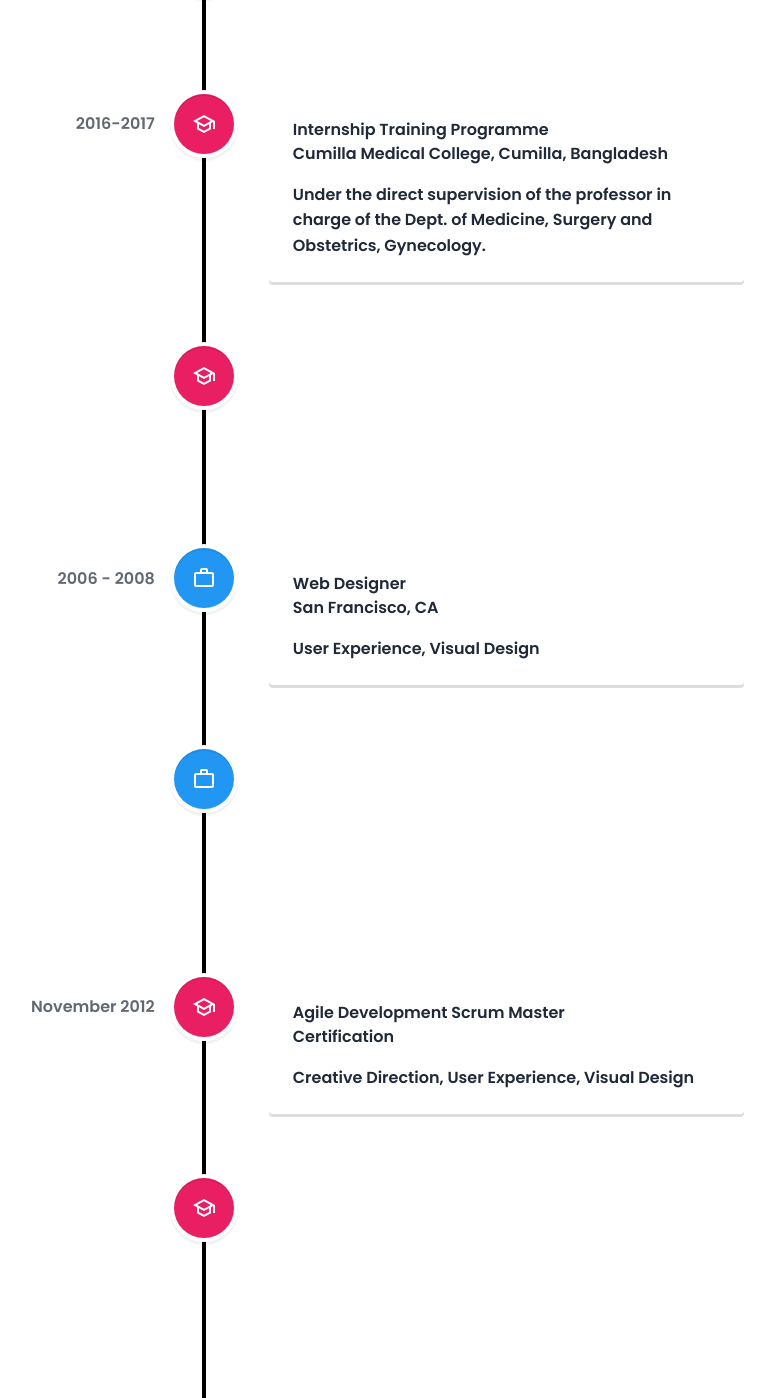
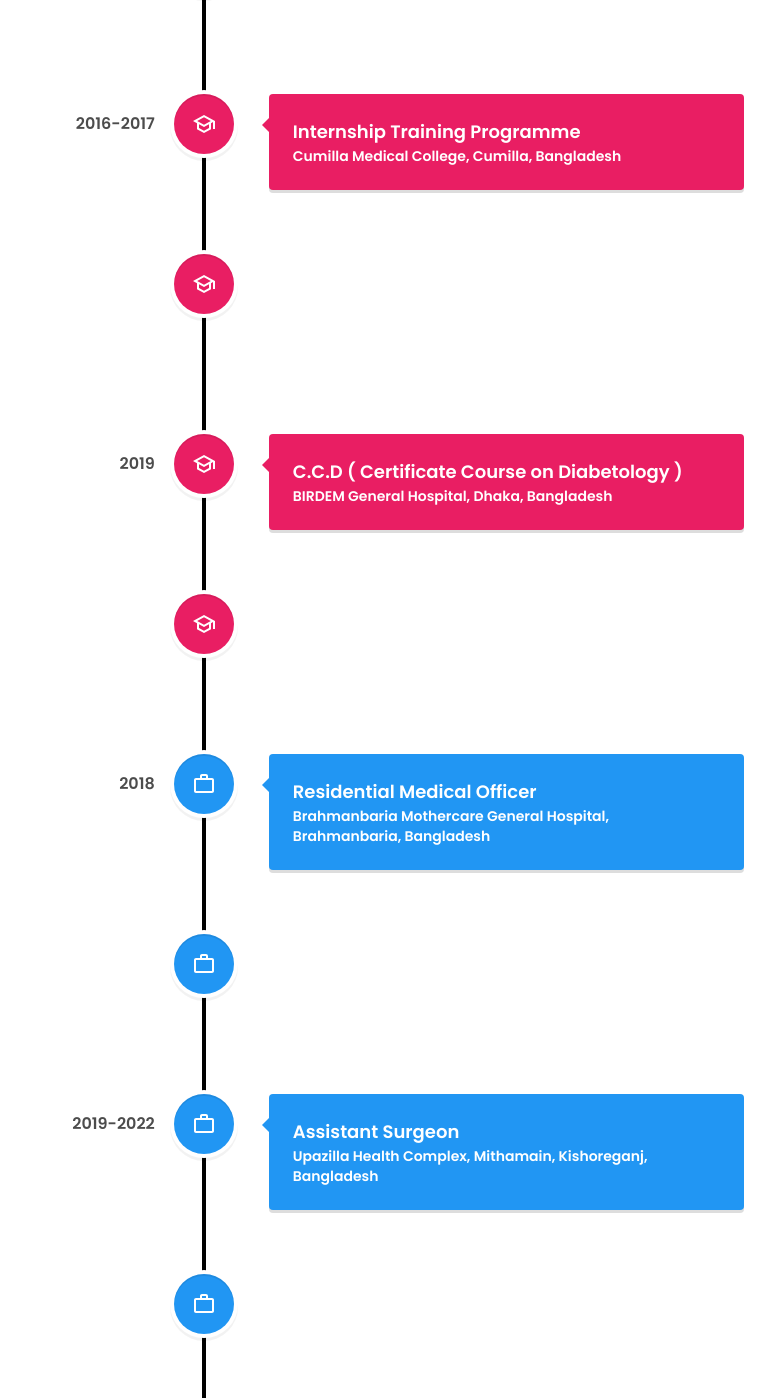
Before and after one commit to muhammad-jiku/jikmunn-doctor-abdul-kader, a Next.js app: page /about in a window 1280 px wide. Shown: the part 1715-3113 px from the top of the page, without its empty margins (436-1211 px from the left). Built offline with nearby package versions, Linux system fonts and the light colour scheme.

Commit message:
Style modification and text modification

```diff
--- a/components/About/AboutDetails.jsx
+++ b/components/About/AboutDetails.jsx
@@ -41,7 +41,7 @@ function AboutDetails() {
             I received the certificate of full registration as a medical
             practitioner. And I have then, completed a three-month course of
             Certificate in Medical Ultrasound (C.M.U). I have completed the
-            six-month certificate course on the Diabetology under Distine
+            six-month certificate course on the Diabetology under Distance
             Learning Programme (DLP). I Passed the 39th BCS (Health) & attended
             Orientation training developed by DGHS and joined as an Assitant
             Surgeon. In my spare time, I watch Football matches, and Movies.
--- a/components/About/AboutTimeline.jsx
+++ b/components/About/AboutTimeline.jsx
@@ -21,62 +21,120 @@ function AboutTimeline() {
         <VerticalTimelineElement
           className='vertical-timeline-element--education'
           date='2016'
+          dateClassName='dateInfo'
+          contentStyle={{
+            background: 'rgb(233, 30, 99)',
+            color: '#fff',
+          }}
+          contentArrowStyle={{
+            borderRight: '7px solid  rgb(233, 30, 99)',
+          }}
           iconStyle={{ background: 'rgb(233, 30, 99)', color: '#fff' }}
           icon={<MdOutlineSchool />}
         >
-          <h3 className='vertical-timeline-element-title'>M.B.B.S</h3>
-          <h4 className='vertical-timeline-element-subtitle'>
+          <h3 className='vertical-timeline-element-title text-lg font-bold'>
+            M.B.B.S
+          </h3>
+          <h4 className='vertical-timeline-element-subtitle mt-2 text-sm font-semibold'>
             Cumilla Medical College, Cumilla, Bangladesh
           </h4>
-          {/* <p>Strategy, Social Media</p> */}
         </VerticalTimelineElement>
         {/* 2nd */}
         <VerticalTimelineElement
           className='vertical-timeline-element--work'
           date='2016-2017'
+          dateClassName='dateInfo'
+          contentStyle={{
+            background: 'rgb(233, 30, 99)',
+            color: '#fff',
+          }}
+          contentArrowStyle={{
+            borderRight: '7px solid  rgb(233, 30, 99)',
+          }}
           // iconStyle={{ background: 'rgb(33, 150, 243)', color: '#fff' }}
           // icon={<MdWorkOutline />}
           iconStyle={{ background: 'rgb(233, 30, 99)', color: '#fff' }}
           icon={<MdOutlineSchool />}
         >
-          <h3 className='vertical-timeline-element-title'>
+          <h3 className='vertical-timeline-element-title text-lg font-bold'>
             Internship Training Programme
           </h3>
-          <h4 className='vertical-timeline-element-subtitle'>
+          <h4 className='vertical-timeline-element-subtitle mt-2 text-sm font-semibold'>
             Cumilla Medical College, Cumilla, Bangladesh
           </h4>
-          <p>
-            Under the direct supervision of the professor in charge of the Dept.
-            of Medicine, Surgery and Obstetrics, Gynecology.
-          </p>
         </VerticalTimelineElement>
         {/* 3rd */}
         <VerticalTimelineElement
           className='vertical-timeline-element--work'
-          date='2017'
+          date='2018'
+          dateClassName='dateInfo'
+          contentStyle={{
+            background: 'rgb(233, 30, 99)',
+            color: '#fff',
+          }}
+          contentArrowStyle={{
+            borderRight: '7px solid  rgb(233, 30, 99)',
+          }}
           iconStyle={{ background: 'rgb(233, 30, 99)', color: '#fff' }}
           icon={<MdOutlineSchool />}
         >
-          <h3 className='vertical-timeline-element-title'>B.M.D.C </h3>
-          <h4 className='vertical-timeline-element-subtitle'>
-            Los Angeles, CA
+          <h3 className='vertical-timeline-element-title text-lg font-bold'>
+            C.M.U ( Certificate in Medical Ultrasound )
+          </h3>
+          <h4 className='vertical-timeline-element-subtitle mt-2 text-sm font-semibold'>
+            Center for Medical Ultrasound & Doppler (CMUD) Pvt. Ltd, Chattogram,
+            Bangladesh
           </h4>
-          <p>User Experience, Visual Design</p>
+          {/* <p>User Experience, Visual Design</p> */}
         </VerticalTimelineElement>
         {/* 4th */}
         <VerticalTimelineElement
           className='vertical-timeline-element--work'
-          date='2006 - 2008'
-          iconStyle={{ background: 'rgb(33, 150, 243)', color: '#fff' }}
-          icon={<MdWorkOutline />}
+          date='2019'
+          dateClassName='dateInfo'
+          contentStyle={{
+            background: 'rgb(233, 30, 99)',
+            color: '#fff',
+          }}
+          contentArrowStyle={{
+            borderRight: '7px solid  rgb(233, 30, 99)',
+          }}
+          // iconStyle={{ background: 'rgb(33, 150, 243)', color: '#fff' }}
+          // icon={<MdWorkOutline />}
+          iconStyle={{ background: 'rgb(233, 30, 99)', color: '#fff' }}
+          icon={<MdOutlineSchool />}
         >
-          <h3 className='vertical-timeline-element-title'>Web Designer</h3>
-          <h4 className='vertical-timeline-element-subtitle'>
-            San Francisco, CA
+          <h3 className='vertical-timeline-element-title text-lg font-bold'>
+            C.C.D ( Certificate Course on Diabetology )
+          </h3>
+          <h4 className='vertical-timeline-element-subtitle mt-2 text-sm font-semibold'>
+            BIRDEM General Hospital, Dhaka, Bangladesh
           </h4>
-          <p>User Experience, Visual Design</p>
         </VerticalTimelineElement>
         {/* 5th */}
+        <VerticalTimelineElement
+          className='vertical-timeline-element--work'
+          date='2019'
+          dateClassName='dateInfo'
+          contentStyle={{
+            background: 'rgb(233, 30, 99)',
+            color: '#fff',
+          }}
+          contentArrowStyle={{
+            borderRight: '7px solid  rgb(233, 30, 99)',
+          }}
+          iconStyle={{ background: 'rgb(233, 30, 99)', color: '#fff' }}
+          icon={<MdOutlineSchool />}
+        >
+          <h3 className='vertical-timeline-element-title text-lg font-bold'>
+            B.C.S ( Health )
+          </h3>
+          <h4 className='vertical-timeline-element-subtitle mt-2 text-sm font-semibold'>
+            Ministry of Health and Family Welfare govt. Bangaldesh
+          </h4>
+          {/* <p>User Experience, Visual Design</p> */}
+        </VerticalTimelineElement>
+        {/* 6th */}
         <VerticalTimelineElement
           className='vertical-timeline-element--work'
           contentStyle={{
@@ -86,47 +144,85 @@ function AboutTimeline() {
           contentArrowStyle={{
             borderRight: '7px solid  rgb(33, 150, 243)',
           }}
-          date='2011 - present'
+          date='2018'
           dateClassName='dateInfo'
           iconStyle={{ background: 'rgb(33, 150, 243)', color: '#fff' }}
           icon={<MdWorkOutline />}
         >
-          <h3 className='vertical-timeline-element-title'>Creative Director</h3>
-          <h4 className='vertical-timeline-element-subtitle'>Miami, FL</h4>
-          <p>
-            Creative Direction, User Experience, Visual Design, Project
-            Management, Team Leading
-          </p>
-        </VerticalTimelineElement>
-
-        {/* 6th */}
-        <VerticalTimelineElement
-          className='vertical-timeline-element--education'
-          date='November 2012'
-          iconStyle={{ background: 'rgb(233, 30, 99)', color: '#fff' }}
-          icon={<MdOutlineSchool />}
-        >
-          <h3 className='vertical-timeline-element-title'>
-            Agile Development Scrum Master
+          <h3 className='vertical-timeline-element-title text-lg font-bold'>
+            Residential Medical Officer
           </h3>
-          <h4 className='vertical-timeline-element-subtitle'>Certification</h4>
-          <p>Creative Direction, User Experience, Visual Design</p>
+          <h4 className='vertical-timeline-element-subtitle mt-2 text-sm font-semibold'>
+            Brahmanbaria Mothercare General Hospital, Brahmanbaria, Bangladesh
+          </h4>
         </VerticalTimelineElement>
         {/* 7th */}
         <VerticalTimelineElement
-          className='vertical-timeline-element--education'
-          date='2002 - 2006'
-          iconStyle={{ background: 'rgb(233, 30, 99)', color: '#fff' }}
-          icon={<MdOutlineSchool />}
+          className='vertical-timeline-element--work'
+          contentStyle={{
+            background: 'rgb(33, 150, 243)',
+            color: '#fff',
+          }}
+          contentArrowStyle={{
+            borderRight: '7px solid  rgb(33, 150, 243)',
+          }}
+          date='2019'
+          dateClassName='dateInfo'
+          iconStyle={{ background: 'rgb(33, 150, 243)', color: '#fff' }}
+          icon={<MdWorkOutline />}
         >
-          <h3 className='vertical-timeline-element-title'>
-            Bachelor of Science in Interactive Digital Media Visual Imaging
+          <h3 className='vertical-timeline-element-title text-lg font-bold'>
+            Residential Medical Officer
           </h3>
-          <h4 className='vertical-timeline-element-subtitle'>
-            Bachelor Degree
+          <h4 className='vertical-timeline-element-subtitle mt-2 text-sm font-semibold'>
+            Midway Medical Center, Hajiganj, Bangladesh
           </h4>
-          <p>Creative Direction, Visual Design</p>
         </VerticalTimelineElement>
+        {/* 8th */}
+        <VerticalTimelineElement
+          className='vertical-timeline-element--work'
+          contentStyle={{
+            background: 'rgb(33, 150, 243)',
+            color: '#fff',
+          }}
+          contentArrowStyle={{
+            borderRight: '7px solid  rgb(33, 150, 243)',
+          }}
+          date='2019-2022'
+          dateClassName='dateInfo'
+          iconStyle={{ background: 'rgb(33, 150, 243)', color: '#fff' }}
+          icon={<MdWorkOutline />}
+        >
+          <h3 className='vertical-timeline-element-title text-lg font-bold'>
+            Assistant Surgeon
+          </h3>
+          <h4 className='vertical-timeline-element-subtitle mt-2 text-sm font-semibold'>
+            Upazilla Health Complex, Mithamain, Kishoreganj, Bangladesh
+          </h4>
+        </VerticalTimelineElement>
+        {/* 9th */}
+        <VerticalTimelineElement
+          className='vertical-timeline-element--work'
+          contentStyle={{
+            background: 'rgb(33, 150, 243)',
+            color: '#fff',
+          }}
+          contentArrowStyle={{
+            borderRight: '7px solid  rgb(33, 150, 243)',
+          }}
+          date='2022-Present'
+          dateClassName='dateInfo'
+          iconStyle={{ background: 'rgb(33, 150, 243)', color: '#fff' }}
+          icon={<MdWorkOutline />}
+        >
+          <h3 className='vertical-timeline-element-title text-lg font-bold'>
+            Assistant Surgeon
+          </h3>
+          <h4 className='vertical-timeline-element-subtitle mt-2 text-sm font-semibold'>
+            Upazilla Health Complex, Sonagazi, Feni, Bangladesh
+          </h4>
+        </VerticalTimelineElement>
+
         {/* final */}
         <VerticalTimelineElement
           iconStyle={{ background: 'rgb(16, 204, 82)', color: '#fff' }}
--- a/components/Shared/Footer.jsx
+++ b/components/Shared/Footer.jsx
@@ -16,7 +16,7 @@ function Footer() {
     {
       name: 'About Me',
       description: [
-        'Dr. Abdul Kader is a board certified Family Medicine physician who provides primary care',
+        'Dr. Abdul Kader is a B.M.D.C registered Family Medicine physician who provides primary care',
       ],
       image: `${aboutmeImg?.src}`,
     },
@@ -100,8 +100,8 @@ function Footer() {
 
         <p className='text-sm lg:text-lg font-semibold font-oswald tracking-widest my-2'>
           Copyright © {year} by{' '}
-          <span className='text-main text-xl font-lobster'>jikmunn</span>. All
-          rights reserved.
+          <span className='text-xl font-lobster'>jikmunn</span>. All rights
+          reserved.
         </p>
       </div>
     </div>
--- a/styles/timeline.css
+++ b/styles/timeline.css
@@ -1,3 +1,3 @@
 .dateInfo {
-  color: lightslategray;
+  color: #000;
 }
```
